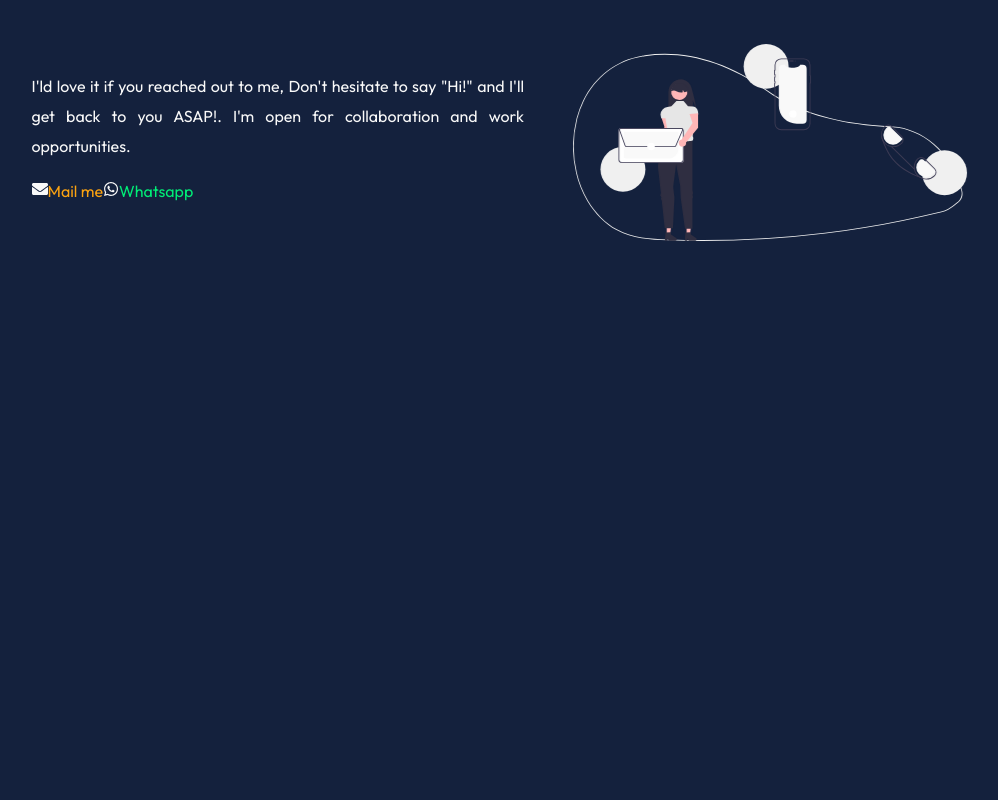
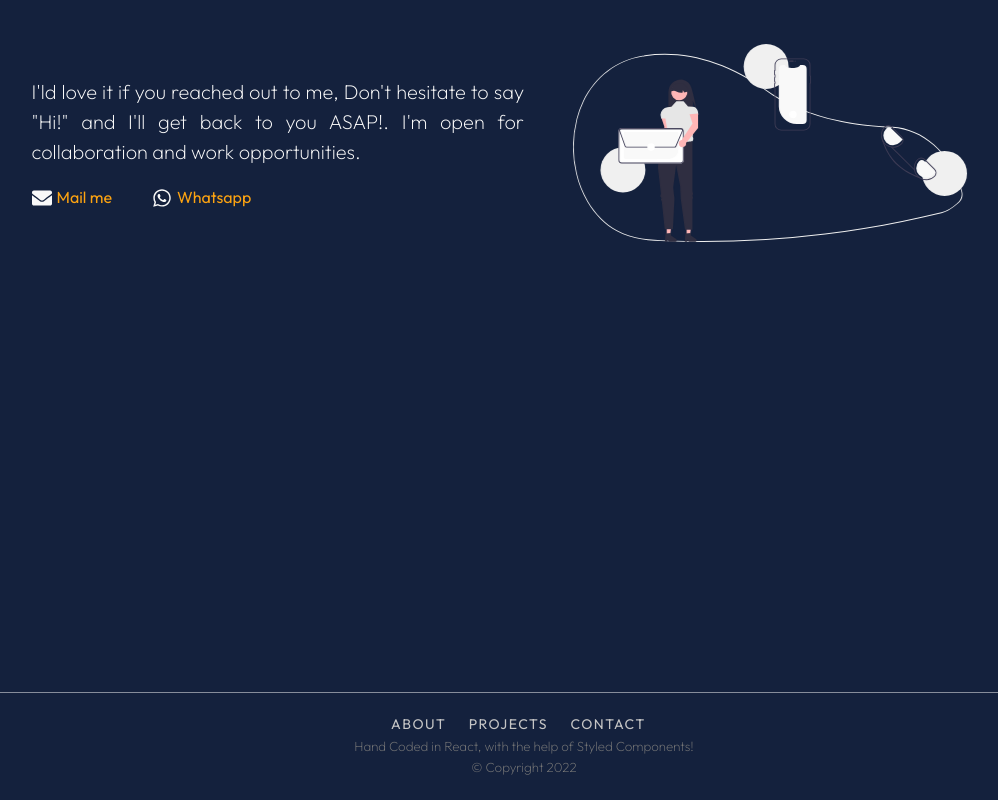
Before and after one commit to Chimexx/portfolio, a React (Create React App) app: page / in a window 1280 px wide. Shown: the part 1805-2605 px from the top of the page, without its empty margins (116-1114 px from the left). Before the commit the page ends 2497 px from the top, so only its background shows below. Built offline with nearby package versions, Linux system fonts and the light colour scheme.

Commit message:
added footer and a few other little fixes

```diff
--- a/src/App.js
+++ b/src/App.js
@@ -4,18 +4,20 @@ import Navbar from "./components/Navbar";
 import Hero from "./components/Hero";
 import ProjectSection from "./components/ProjectSection";
 import Contact from "./components/ContactSection";
+import Footer from "./components/Footer";
 
 function App() {
 	const theme = {
 		colors: {
 			oxfordBlue: "rgba(20, 33, 61,1)",
-			bdazzledBlue: "rgba(55, 91, 169, 1)",
+			// bdazzledBlue: "rgba(55, 91, 169, 1)",
 			orangeWeb: "rgba(252, 163, 17, 1)",
 			white: "rgba(255, 255, 255, 1)",
 			cultured: "rgba(249, 249, 249, 1)",
 			black: "rgba(0, 0, 0, 0)",
 			russianViolet: "rgba(36, 0, 70, 1)",
 			luscent: "rgba(255, 255, 255, 0.1)",
+			bdazzledBlue: "rgba(1, 142, 244, 1)",
 		},
 		mobile: "768px",
 		transition: "all 0.3s ease-in-out",
@@ -29,6 +31,7 @@ function App() {
 				<Hero />
 				<ProjectSection />
 				<Contact />
+				<Footer />
 			</ThemeProvider>
 		</>
 	);
--- a/src/components/ContactSection/Contact.styled.jsx
+++ b/src/components/ContactSection/Contact.styled.jsx
@@ -27,6 +27,14 @@ export const Section = styled.section`
 		padding: 0 20px;
 	}
 `;
+
+export const Hr = styled.hr`
+	background: ${({ theme }) => theme.colors.cultured};
+
+	@media (max-width: ${({ theme }) => theme.mobile}) {
+	}
+`;
+
 export const Wrapper = styled.div`
 	display: flex;
 	margin: 3rem auto;
@@ -43,6 +51,8 @@ export const Content = styled.div`
 
 	p {
 		line-height: 30px;
+		font-size: 20px;
+		font-weight: 200;
 	}
 
 	@media screen and (max-width: ${({ theme }) => theme.mobile}) {
@@ -69,40 +79,40 @@ export const Links = styled.div`
 	display: flex;
 	align-items: center;
 	margin-top: 20px;
+	color: ${({ theme }) => theme.colors.bdazzledBlue};
+
+	&:last-child {
+		margin-right: 0px;
+	}
+
+	div {
+		display: flex;
+		align-items: center;
+		margin-right: 20px;
+
+		.icon {
+			margin-right: 5px;
+			font-size: 20px;
+			color: ${({ theme }) => theme.colors.cultured};
+		}
+	}
 
 	@media screen and (max-width: ${({ theme }) => theme.mobile}) {
 	}
 `;
 
 export const Link = styled.a`
-	display: inline-block;
-	color: ${({ theme, whatsapp }) => (whatsapp ? "#00ee77" : theme.colors.orangeWeb)};
-	align-items: center;
+	color: ${({ theme }) => theme.colors.orangeWeb};
 	margin-right: 20px;
-
-	.icon {
-		margin-right: 5px;
-		font-size: 15px;
-		color: ${({ theme, whatsapp }) => (whatsapp ? "#00ee77" : theme.colors.orangeWeb)};
-	}
-
-	div {
-		display: flex;
-		align-content: center;
-	}
-
-	&:last-child {
-		margin-right: 0px;
-	}
 
 	&::after {
 		content: "";
 		display: block;
 		height: 2px;
 		width: 0%;
-		background-color: ${({ theme, whatsapp }) => (whatsapp ? "#00ee77" : theme.colors.orangeWeb)};
+		background-color: ${({ theme, whatsapp }) =>
+			whatsapp === "true" ? "#00ee77" : theme.colors.orangeWeb};
 		transition: ease-in-out all 300ms;
-		margin-bottom: 10px;
 	}
 
 	&:hover {
--- a/src/components/ContactSection/index.jsx
+++ b/src/components/ContactSection/index.jsx
@@ -2,11 +2,12 @@ import React from "react";
 import { FaEnvelope, FaWhatsapp } from "react-icons/fa";
 import contact from "../../images/contact.svg";
 import SectionHeading from "../common/SectionHeading";
-import { Content, ImgContainer, Section, Wrapper, Links, Link } from "./Contact.styled";
+import { Content, ImgContainer, Section, Wrapper, Links, Link, Hr } from "./Contact.styled";
 
 const Contact = () => {
 	return (
 		<Section id="contact">
+			<Hr />
 			<SectionHeading title="Contact" desc="Get in touch with me" />
 			<Wrapper>
 				<Content>
@@ -22,7 +23,7 @@ const Contact = () => {
 							</Link>
 						</div>
 						<div>
-							<FaWhatsapp className="icon" whatsapp />
+							<FaWhatsapp className="icon" whatsapp="true" />
 							<Link
 								href="https://api.whatsapp.com/send?phone=2348039690547"
 								whatsapp
--- /dev/null
+++ b/src/components/Footer/Footer.styled.jsx
@@ -0,0 +1,73 @@
+import styled from "styled-components";
+
+export const Container = styled.div`
+	width: 100%;
+	padding: 2rem 0;
+	background-color: ${({ theme }) => theme.colors.black};
+	padding: 20px;
+
+	@media screen and (max-width: ${({ theme }) => theme.mobile}) {
+	}
+`;
+export const Wrapper = styled.div`
+	display: flex;
+	flex-direction: column;
+	align-items: center;
+	color: #777777;
+
+	h5 {
+		font-weight: 200;
+		text-align: center;
+		margin-bottom: 5px;
+	}
+`;
+
+export const Hr = styled.hr`
+	background: ${({ theme }) => theme.colors.cultured};
+	opacity: 0.5;
+
+	@media (max-width: ${({ theme }) => theme.mobile}) {
+	}
+`;
+
+export const List = styled.ul`
+	display: flex;
+	align-items: center;
+	justify-content: flex-end;
+	font-size: 14px;
+	flex-wrap: wrap;
+
+	@media (max-width: ${({ theme }) => theme.mobile}) {
+	}
+`;
+
+export const ListItem = styled.li`
+	margin: 0.2rem 0.7rem;
+	&:last-child {
+		margin-right: 0;
+	}
+
+	@media (max-width: ${({ theme }) => theme.mobile}) {
+	}
+`;
+
+export const Navlink = styled.a`
+	text-transform: uppercase;
+	color: #c5c5c5;
+	letter-spacing: 1.5px;
+
+	&::after {
+		content: "";
+		display: block;
+		height: 2px;
+		width: 0%;
+		background-color: ${({ theme }) => theme.colors.orangeWeb};
+		transition: ease-in-out all 300ms;
+	}
+
+	&:hover {
+		&::after {
+			width: 100%;
+		}
+	}
+`;
--- /dev/null
+++ b/src/components/Footer/index.jsx
@@ -0,0 +1,26 @@
+import React from "react";
+import { NavItems } from "../../data/NavItems";
+import { Container, Wrapper, Hr, List, ListItem, Navlink } from "./Footer.styled";
+
+const Footer = () => {
+	return (
+		<>
+			<Hr />
+			<Container>
+				<Wrapper>
+					<List>
+						{NavItems.map((navItem, index) => (
+							<ListItem key={index}>
+								<Navlink href={navItem.href}>{navItem.text}</Navlink>
+							</ListItem>
+						))}
+					</List>
+					<h5>Hand Coded in React, with the help of Styled Components!</h5>
+					<h5>&#169; Copyright {new Date().getFullYear().toString()}</h5>
+				</Wrapper>
+			</Container>
+		</>
+	);
+};
+
+export default Footer;
--- a/src/components/Hero/Hero.styled.jsx
+++ b/src/components/Hero/Hero.styled.jsx
@@ -58,6 +58,17 @@ export const Title = styled.h1`
 	@media (max-width: ${({ theme }) => theme.mobile}) {
 		font-size: 40px;
 		margin-bottom: 5px;
+	}
+`;
+export const Button = styled.a`
+	font-family: "Raleway", sans-serif;
+	text-align: center;
+	font-size: 100px;
+	font-weight: 100;
+	margin-bottom: 10px;
+	color: ${({ theme }) => theme.colors.bdazzledBlue};
+
+	@media (max-width: ${({ theme }) => theme.mobile}) {
 	}
 `;
 export const Para = styled.p`
--- a/src/components/Hero/index.jsx
+++ b/src/components/Hero/index.jsx
@@ -1,7 +1,6 @@
 import React from "react";
 import me from "../../images/me.jpg";
 import { FaArrowDown, FaFacebook, FaGithub, FaLinkedin, FaTwitter } from "react-icons/fa";
-import Button from "../common/Button";
 import {
 	Section,
 	Title,
@@ -16,6 +15,7 @@ import {
 	IconBar,
 	SocialLink,
 	Hr,
+	Button,
 } from "./Hero.styled";
 import { NavItems } from "../../data/NavItems";
 
@@ -40,9 +40,6 @@ const Hero = () => {
 								Illustrator, Adobe Photoshop, HTML, CSS, Javascript, Typescript, React and
 								Node.js.
 							</Para>
-							<Btngrp>
-								<Button text="Projects" href="#projects" />
-							</Btngrp>
 						</Text>
 					</Intro>
 					<ArrowDown href="#projects">
--- a/src/data/Projects.jsx
+++ b/src/data/Projects.jsx
@@ -8,7 +8,7 @@ export const MyProjects = [
 		type: "Voluntary",
 		details:
 			"Lorem ipsum dolor sit amet consectetur adipisicing elit. Explicabo ratione nihil, modi illum eos accusantium autem tempore quae incidunt voluptatibus?",
-		tags: ["React", "Styled Components", "Firebase", "Mongoose", "Express js", "Node js", "Heroku"],
+		tags: ["React", "Styled Components", "Firebase", "Mongoose", "Express js", "Redux toolkit"],
 		live: "http://tao-foods.netlify.app",
 		liveProjectText: "Live Site",
 		code: "#",
```
